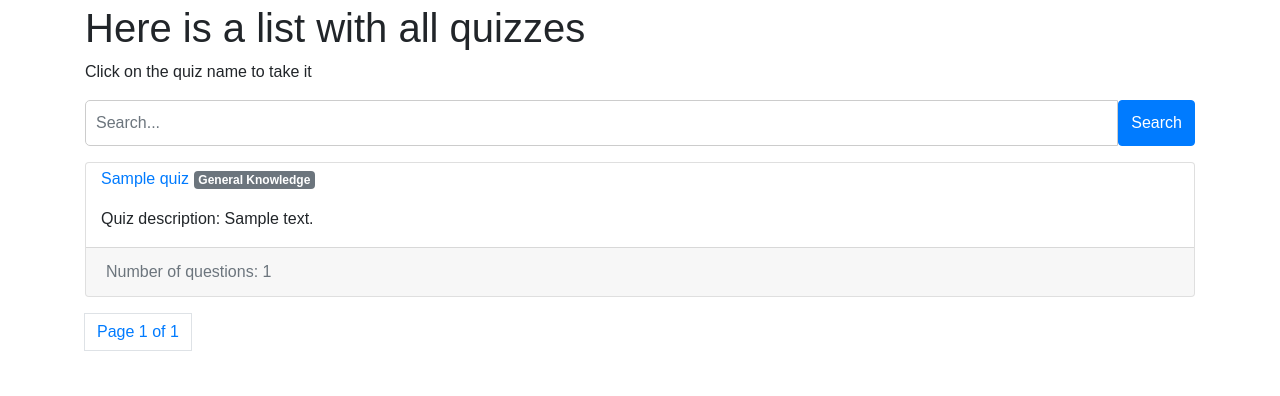
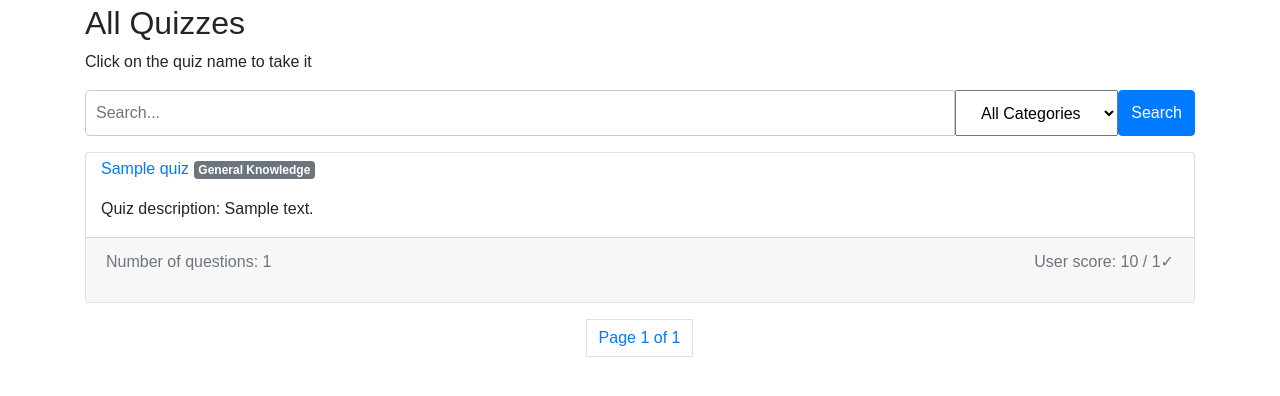
Before and after one commit to AdelinCraciunesc/django_quiz_app, a Django app: page / in a window 1280 px wide. Shown: the part 56-452 px from the top of the page. Run offline with Django 5.2, Linux system fonts and the light colour scheme; a user stored in the database is signed in; data comes from the database, SQL or seed files in the repository; tables that the repository leaves empty hold one stand-in row (values such as "Sample post"); some libraries are stand-ins or nearby versions.

Commit message:
Search by category, display the score result of a previous attempted quiz, and exclude from the home page quizzes with 0 questions added

```diff
--- a/quiz/views.py
+++ b/quiz/views.py
@@ -7,18 +7,39 @@ from django.forms import inlineformset_factory
 from .models import *
 from .forms import *
 from django.core.paginator import Paginator
-# Create your views here.
+from django.db.models import OuterRef, Exists, Subquery, IntegerField, Count
+# get quizzes
+def get_quizzes(user):
+    user_results = User_Result.objects.filter(user=user, quiz=OuterRef('pk')).values('total_score')[:1]
+    quizzes = Quiz.objects.annotate(question_count=Count('question'),
+                                    completed=Exists(user_results),
+                                    user_score=Subquery(user_results, output_field=IntegerField())).filter(question_count__gt=0).order_by('name')
+    return quizzes
 @login_required(login_url='login')
 def home(request):
     user = request.user
-    all_quiz = Quiz.objects.all()
+    all_quiz = get_quizzes(user)
+    categories = Category.objects.all()
     search_query = request.GET.get('search')
+    category_query = request.GET.get('category')
     if search_query:
-        all_quiz = Quiz.objects.filter(name__icontains=search_query)
+        all_quiz = all_quiz.filter(name__icontains=search_query)
+    selected_category = None
+    if category_query:
+        selected_category = Category.objects.get(id=category_query)
+    if category_query:
+        all_quiz = all_quiz.filter(category__id=category_query)
+
+    if category_query and search_query:
+        all_quiz = all_quiz.filter(name__icontains=search_query, category__id=category_query)
+
     paginator = Paginator(all_quiz, 10)
     page_number = request.GET.get('page')
     page_obj = paginator.get_page(page_number)
-    return render(request, 'home.html', {'user': user, 'quizzes': page_obj})
+    return render(request, 'home.html', {'user': user, 'quizzes': page_obj, 'categories': categories,
+                                         'category_query': category_query,
+                                         'title_query': search_query,
+                                         'selected_category': selected_category})
 
 def login(request):
     if request.method == 'POST':
@@ -197,7 +218,7 @@ def take_quiz(request, quiz_id):
                 questions_incorrect[question] = None
 
         user = request.user
-        user_result = User_Result.objects.create(user=user, quiz=quiz, score=score)
+        user_result = User_Result.objects.create(user=user, quiz=quiz, total_score=score)
         user_result.save()
 
         return render(request, 'quiz/quiz_result.html',
--- a/templates/home.html
+++ b/templates/home.html
@@ -6,16 +6,27 @@
     {% else %}
         <p> Hello, {{ user.email }} </p>
     {% endif %} -->
-    <h1>Here is a list with all quizzes</h1>
+    {% if title_query or selected_category %}
+    <h2>Search results{% if title_query %} for title "{{ title_query }}"{% endif %}{% if selected_category %} in category "{{ selected_category.name }}"{% endif %}:</h2>
+    {% else %}
+    <h2>All Quizzes</h2>
+    {% endif %}
     <p>Click on the quiz name to take it</p>
     <form method="GET" action="{% url 'home' %}">
         <div class="input-group mb-3">
             <input type="text" class="form-control" name="search" placeholder="Search...">
+            <select class="form-select text-center" name="category">
+                <option value="">All Categories</option>
+                {% for category in categories %}
+                    <option value="{{ category.id }}" {% if category_query == category.id|stringformat:"s" %}selected{% endif %}>
+                        {{ category.name }}
+                    </option>
+                {% endfor %}
+            </select>
             <button type="submit" class="btn btn-primary">Search</button>
         </div>
     </form>
     {% if quizzes %}
-    <!-- search -->
     <div>
         {% for quiz in quizzes %}
         <div class="quiz-container card mb-3">
@@ -26,6 +37,12 @@
             </div>
             <div class="card-footer text-muted d-flex justify-content-between">
                 <p class="card-text"> Number of questions: {{ quiz.question_set.count }} </p>
+                {% if quiz.completed %}
+                <div class="d-flex">
+                    <p class="card-text"> User score: {{ quiz.user_score }} / {{ quiz.question_set.count }}</p>
+                    <span class="checkmark">&#10003;</span>
+                </div>
+                {% endif %}
                 {% if quiz.time_limit %}
                 <p class="card-text"> Time limit: {{ quiz.time_limit }} minutes</p>
                 {% else %}
@@ -39,7 +56,7 @@
     <p> No Quizzes </p>
     {% endif %}
     <!-- Pagination -->
-    <nav aria-label="Page navigation example">
+    <nav aria-label="Page navigation" class="d-flex justify-content-center">
         <ul class="pagination">
             {% if quizzes.has_previous %}
             <li class="page-item">
```
